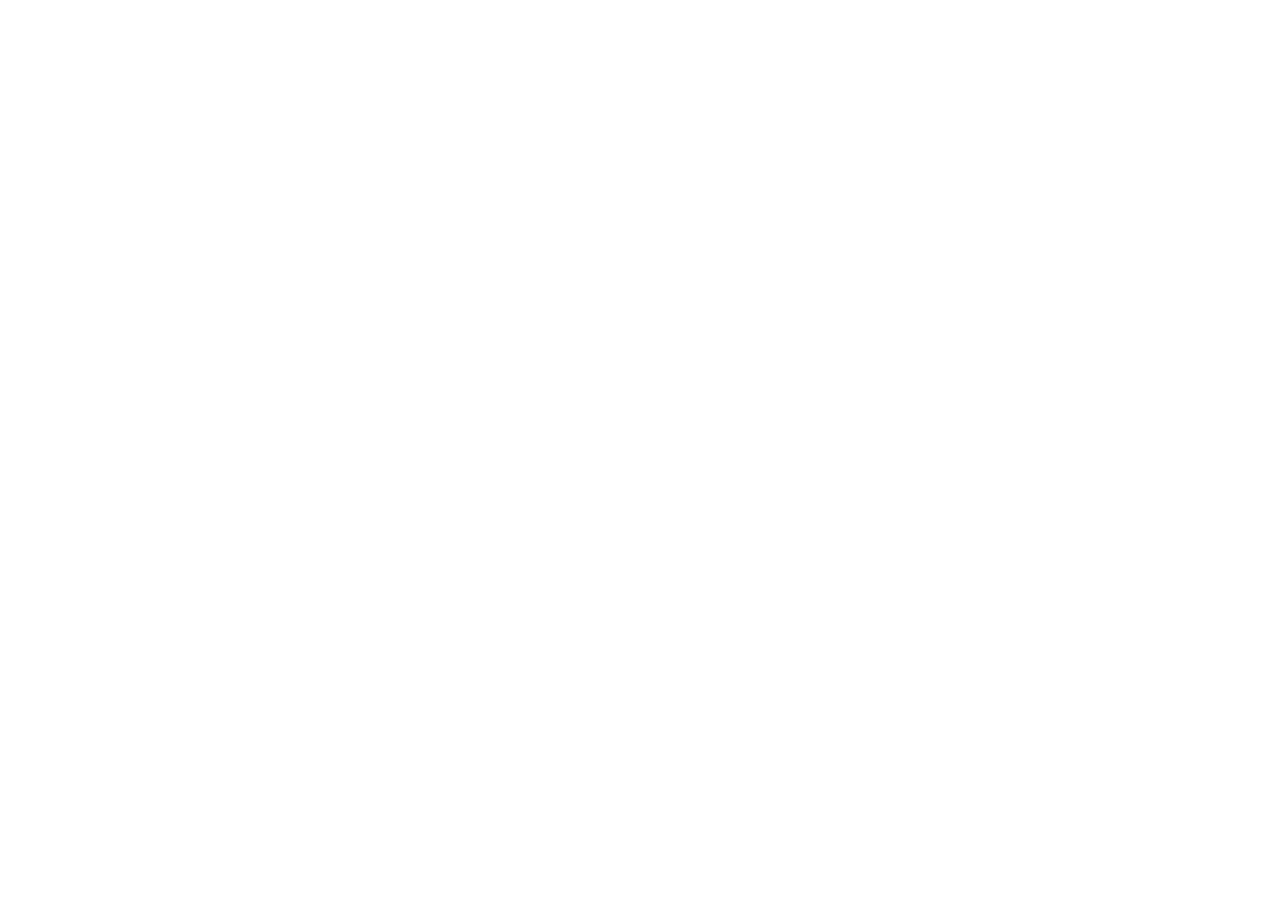
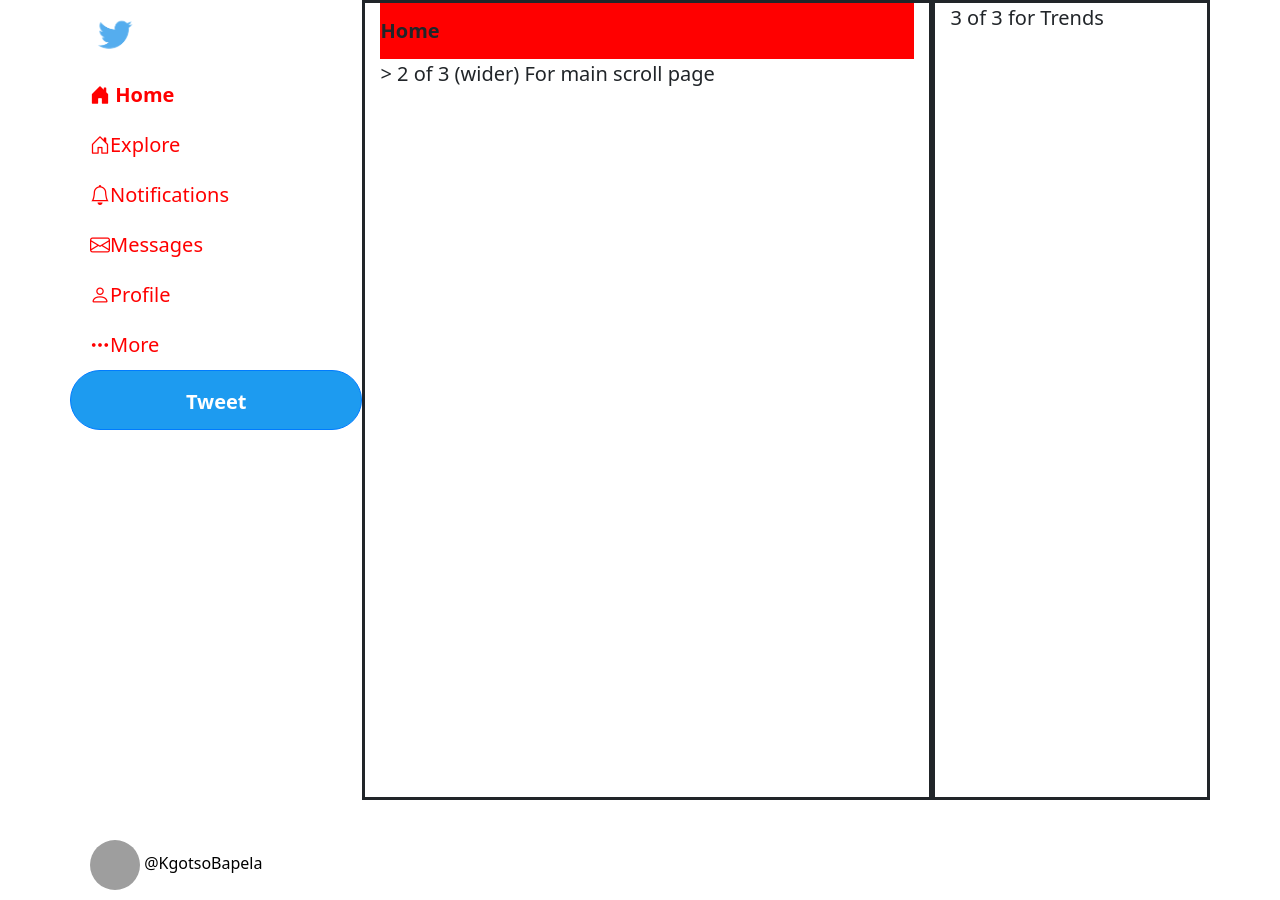
Before and after one commit to kgotsoBapela/kgotso-twitter-clone, a plain HTML site: page index.html in a window 1280 px wide. Before the commit the page ends 800 px from the top, so only its background shows below. Drawn offline with nearby package versions, Linux system fonts and the light colour scheme; grey boxes are pictures that could not be loaded.

Commit message:
Added side nav, and top bar

```diff
--- a/index.html
+++ b/index.html
@@ -5,8 +5,85 @@
     <meta http-equiv="X-UA-Compatible" content="IE=edge">
     <meta name="viewport" content="width=device-width, initial-scale=1.0">
     <title>Home / Twitter</title>
+
+    <link rel="stylesheet" href="https://fonts.googleapis.com/css2?family=Material+Symbols+Outlined:opsz,wght,FILL,GRAD@20..48,100..700,0..1,-50..200">
+    <link rel="stylesheet" href="https://cdn.jsdelivr.net/npm/bootstrap@4.3.1/dist/css/bootstrap.min.css" integrity="sha384-ggOyR0iXCbMQv3Xipma34MD+dH/1fQ784/j6cY/iJTQUOhcWr7x9JvoRxT2MZw1T" crossorigin="anonymous">
+    <link rel="stylesheet" href="https://cdn.jsdelivr.net/npm/bootstrap-icons@1.5.0/font/bootstrap-icons.css">
+    <link rel="stylesheet" href="style.css">
+
 </head>
 <body>
+    <header>
+
+    </header>
+
+    <main>
+        <div class="container">
+            <div class="row justify-content-md-center">
+
+                <nav class="nav justify-content-top flex-column">
+                    <a class="nav-link"><img class="logo" src="/assets/logo.png" alt="Home" width="50" height="50"/> </a>
+                    <a href="#" class="nav-item nav-link active">
+                        <i class="bi bi-house-door-fill"></i>
+                        </i>Home
+                    </a>
+                    <a href="#" class="nav-item nav-link">
+                        <i class="bi-house-door"></i>Explore
+                    </a>
+                    <a href="#" class="nav-item nav-link">
+                        <i class="bi-bell"></i>Notifications
+                    </a>
+                    <a href="#" class="nav-item nav-link">
+                        <i class="bi-envelope"></i>Messages
+                    </a>
+                    <a href="#" class="nav-item nav-link">
+                        <i class="bi-person"></i>Profile
+                    </a>
+                    <a href="#" class="nav-item nav-link">
+                        <i class="bi-three-dots"></i>More
+                    </a>
+
+                    <button type="button" class="btn btn-primary btn-lg"><strong>Tweet</strong></button>
+
+                    <div class="handle">
+                        <a href="#" class="nav-item nav-link">
+                            <img class="account-pic" src="https://pbs.twimg.com/profile_images/552100685240483840/GPfI1zTc_400x400.jpeg" alt="Home" width="50" height="50"/>
+                            <span>@KgotsoBapela</span>
+                        </a>
+                    </div>
+                </nav>
+
+
+              <div class="col-6">
+                <nav class="middle-nav">
+                    <div class="home-link">
+                        <strong>Home</strong>
+
+                    </div>
+
+                    <div class="right-icon">
+                       <span>
+                            <svg viewBox="0 0 24 24" aria-hidden="true" class="r-18jsvk2 r-4qtqp9 r-yyyyoo r-z80fyv r-dnmrzs r-bnwqim r-1plcrui r-lrvibr r-19wmn03"><g><path d="M22.772 10.506l-5.618-2.192-2.16-6.5c-.102-.307-.39-.514-.712-.514s-.61.207-.712.513l-2.16 6.5-5.62 2.192c-.287.112-.477.39-.477.7s.19.585.478.698l5.62 2.192 2.16 6.5c.102.306.39.513.712.513s.61-.207.712-.513l2.16-6.5 5.62-2.192c.287-.112.477-.39.477-.7s-.19-.585-.478-.697zm-6.49 2.32c-.208.08-.37.25-.44.46l-1.56 4.695-1.56-4.693c-.07-.21-.23-.38-.438-.462l-4.155-1.62 4.154-1.622c.208-.08.37-.25.44-.462l1.56-4.693 1.56 4.694c.07.212.23.382.438.463l4.155 1.62-4.155 1.622zM6.663 3.812h-1.88V2.05c0-.414-.337-.75-.75-.75s-.75.336-.75.75v1.762H1.5c-.414 0-.75.336-.75.75s.336.75.75.75h1.782v1.762c0 .414.336.75.75.75s.75-.336.75-.75V5.312h1.88c.415 0 .75-.336.75-.75s-.335-.75-.75-.75zm2.535 15.622h-1.1v-1.016c0-.414-.335-.75-.75-.75s-.75.336-.75.75v1.016H5.57c-.414 0-.75.336-.75.75s.336.75.75.75H6.6v1.016c0 .414.335.75.75.75s.75-.336.75-.75v-1.016h1.098c.414 0 .75-.336.75-.75s-.336-.75-.75-.75z"></path></g></svg>
+                      </span>
+                    </div>
+                </nav>>
+
+                2 of 3 (wider)
+                For main scroll page
+              </div>
+
+              <div class="col">
+                3 of 3 for Trends
+              </div>
+
+            </div>
+          </div>
+
+    </main>
+
+    </main>
+
+        <script src="https://cdn.jsdelivr.net/npm/bootstrap@5.0.2/dist/js/bootstrap.bundle.min.js"></script>
 
 </body>
 </html>
--- a/style.css
+++ b/style.css
@@ -24,3 +24,36 @@
 .sidebar{
     width: 200px;
 }
+.nav-item{
+    color: red;
+    padding-right: 100px;
+}
+.nav-item:last-child{
+    margin-top: 50vh;
+    color: black;
+    font-size: 16px;
+}
+.active{
+    font-weight: bold;
+}
+
+span{
+    font-size: 16px;
+}
+img{
+    border-radius: 50%;
+}
+.middle-nav{
+    background-color: red;
+    height: 53px;
+    width: 100%;
+
+    display:flex;
+    justify-content: space-between;
+    align-items: center;
+    height: 56px;
+    /* padding: 0 32px; */
+}
+.right-icon{
+    right: 50%;
+}
```
